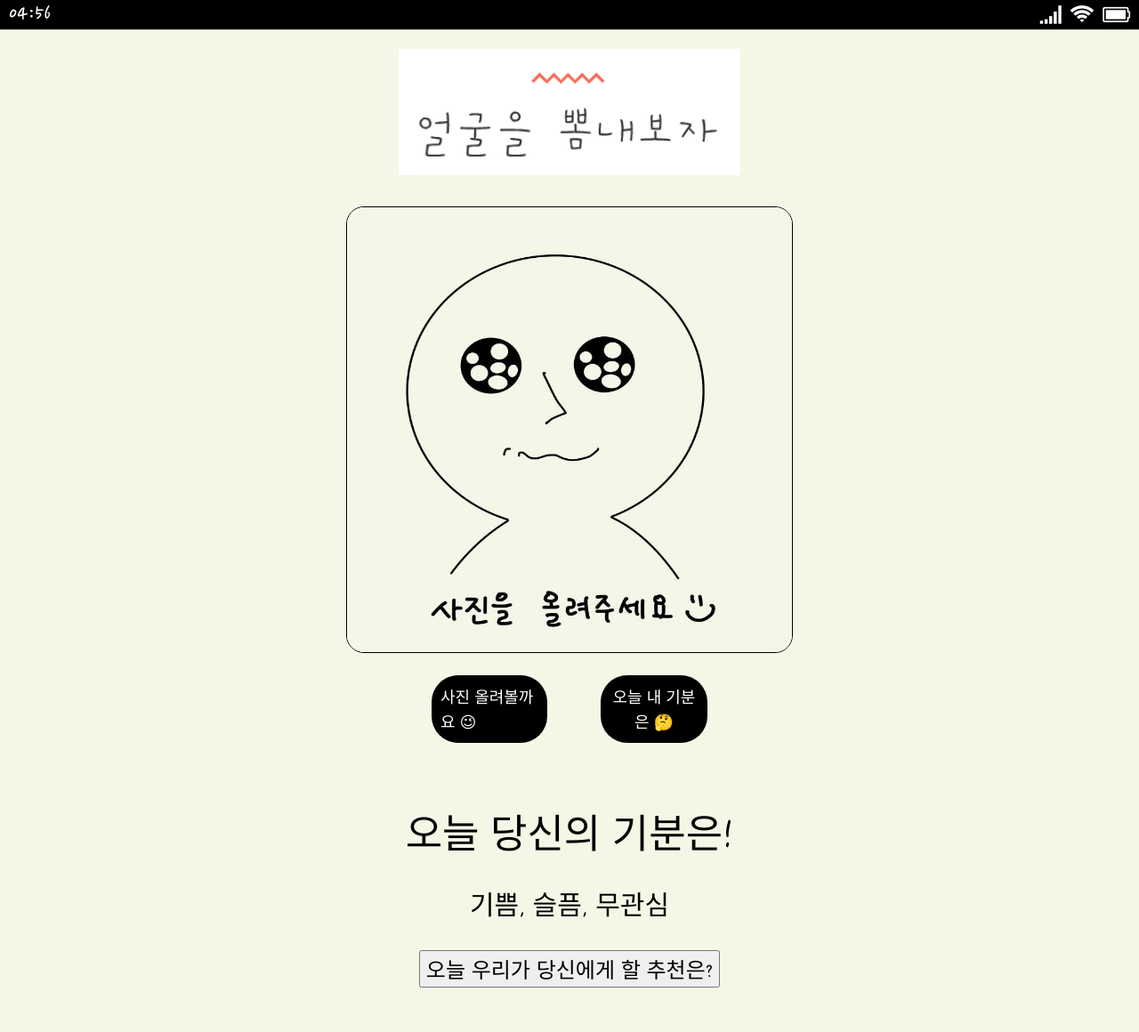
After one commit to BeforePassion/your_today, a Flask app: template templates/home.html in a window 1280 px wide. The commit adds this page. Shown: the whole page at 89% size. Run offline with Flask 2, Linux system fonts and the light colour scheme; the template is opened without the code that fills it, so the values that code supplies are empty; parts of the project's set-up code (start-up, migrations or seed data) failed here and were passed over.

Commit message:
프론트엔드 수정

```diff
--- a/app.py
+++ b/app.py
@@ -20,8 +20,6 @@ app = Flask(__name__)
 
 from pymongo import MongoClient
 
-
-
 from flask import Flask, render_template, jsonify, request, session, redirect, url_for
 
 app = Flask(__name__)
@@ -34,7 +32,7 @@ db = client.dbprojects
 
 #SY db 테스트용
 client = MongoClient('mongodb+srv://test:sparta@cluster0.g1cco.mongodb.net/Cluster0?retryWrites=true&w=majority', tlsCAFile=certifi.where())
-db = client.dbsidepj
+db2 = client.dbsidepj
 
 
 import requests
--- a/static/register.css
+++ b/static/home.css
@@ -1,29 +1,25 @@
-html {
-    height: 100%;
+body {
+    background-color: #f5f6e6;
 }
 
-body {
-    font-family: sans-serif;
-    height: 100%;
-    margin: 0;
+#container {
+    margin-top: 30px;
 }
 
-.image-container {
-    margin-top: 50px;
-}
-.container {
+.home-container_title {
     display: flex;
-    height: 100%;
     flex-direction: column;
+    align-items: center;
 }
 
-#preview-image {
-    width: 60%;
-    display: block;
-    margin: auto;
+.home-container-logo {
+    display: flex;
+    justify-content: center;
+    margin-top: 55px;
+    margin-bottom: 35px;
 }
 
-.upload-btn {
+.home-container-upload-btn {
     flex: 1;
     display: flex;
     flex-direction: row;
@@ -36,7 +32,6 @@ body {
 
 label {
     cursor: pointer;
-    font-size: 1em;
 }
 
 #chooseFile {
@@ -81,7 +76,7 @@ label {
     color: white;
     border-radius: 30px;
     padding: 10px;
-    font-size: 13px;
+    font-size: 18px;
 
     cursor: pointer;
 }
@@ -110,23 +105,23 @@ label {
     color: white;
     border-radius: 30px;
     padding: 10px;
-    font-size: 13px;
+    font-size: 18px;
     border: none;
-
     cursor: pointer;
-
 }
 
-.image-show {
-    z-index: -1;
+.home-container_body {
     display: flex;
-    justify-content: center;
+    flex-direction: column;
     align-items: center;
-    position: absolute;
-    width: 100%;
-    height: 100%;
+    margin-bottom: 50px;
 }
 
-.img {
-    position: absolute;
+.home-container_body > p:first-child {
+    font-size: 45px;
 }
+
+.home-container_body > p:nth-child(2) {
+    margin-top: -20px;
+    font-size: 30px;
+}
--- /dev/null
+++ b/static/index.css
@@ -0,0 +1,16 @@
+.container {
+    display: flex;
+    flex-direction: column;
+    align-items: center;
+    margin-top: 150px;
+}
+
+.container > img {
+    width: 95vw;
+    height: 30vw;
+    max-width: 720px;
+    max-height: 200px;
+    margin-bottom: 20px;
+    border: 1px solid #c4c4c4;
+    border-radius: 10px;
+}
--- a/static/register.js
+++ b/static/js/home.js
@@ -24,7 +24,7 @@ function posting() {
     let form_data = new FormData()
 
     form_data.append("file_give", file)
-
+    console.log(file.give)
     $.ajax({
         type: "POST",
         url: "/home/analyze",
--- /dev/null
+++ b/static/js/time.js
@@ -0,0 +1,24 @@
+function getTime() {
+    const date = new Date();
+
+    let hour = date.getHours();
+    let min = date.getMinutes();
+
+    if (hour > 12) {
+        hour -= 12;
+    }
+
+    hour = hour < 10 ? '0' + hour : hour;
+    min = min < 10 ? '0' + min : min;
+
+    let result = hour + ':' + min;
+
+    document.getElementById('time').innerHTML = result;
+}
+
+function init() {
+    getTime();
+    setInterval(getTime, 1000);
+}
+
+init();
--- /dev/null
+++ b/static/status-bar.css
@@ -0,0 +1,26 @@
+.status-bar {
+    width: 100%;
+    display: flex;
+    position: fixed;
+    justify-content: space-between;
+    align-items: center;
+    z-index: 1;
+    top: 0;
+    left: 50%;
+    transform: translateX(-50%);
+    border-bottom: 1px solid #c4c4c4;
+    background-color: black;
+}
+
+.left {
+    margin-left: 10px;
+    font-size: 26px;
+    color: white;
+}
+
+.right {
+    margin-right: 10px;
+}
+.right > i {
+    padding-left: 5px;
+}
--- /dev/null
+++ b/static/style.css
@@ -0,0 +1,15 @@
+@import 'index.css';
+@import 'home.css';
+@import 'result_chicken.css';
+@import 'status-bar.css';
+
+* {
+    font-family: 'Nanum Pen Script', cursive;
+}
+
+body {
+    width: 100%;
+    max-width: 720px;
+    height: auto;
+    margin: 0 auto;
+}
--- /dev/null
+++ b/templates/home.html
@@ -0,0 +1,63 @@
+<!DOCTYPE html>
+<html lang="kr">
+<head>
+    <meta charset="UTF-8">
+    <meta http-equiv="X-UA-Compatible" content="IE=edge">
+    <meta name="viewport" content="width=device-width, initial-scale=1.0">
+    <script src="https://ajax.googleapis.com/ajax/libs/jquery/3.5.1/jquery.min.js"></script>
+    <link rel="stylesheet" href="https://cdnjs.cloudflare.com/ajax/libs/font-awesome/4.7.0/css/font-awesome.min.css">
+    <title>너의 오늘</title>
+    <link rel="stylesheet" href="../static/style.css">
+    <link href="https://fonts.googleapis.com/css2?family=Nanum+Pen+Script&display=swap" rel="stylesheet">
+
+</head>
+<body>
+    <div id="wrapper">
+        <div class="status-bar">
+            <div class="left" id="time" >
+            </div>
+            <div class="right">
+                <i class="fa fa-signal" style="font-size:24px; color: white;"></i>
+                <i class="fa fa-wifi" style="font-size:24px; color: white;"></i>
+                <i class="fa fa-battery-4" style="font-size:24px; color: white;"></i>
+            </div>
+        </div>
+        <div id="home-container">
+            <div class="home-container-logo">
+                <img id="logo" src="../static/image/containerlogo.png" alt="로고">
+            </div>
+            <div class="home-container_title">
+                <div class="home-container_img">
+                    <img style="max-width: 500px; max-height: 500px; width: 70vw; height: 70vw; border-radius: 20px; border: 1px solid black; margin-bottom: 20px;" id="preview-image" src="../static/image/sample.jpg">
+                </div>
+                <div class="home-container-upload-btn" id="upload-btn">
+                    <form method="post" enctype="multipart/form-data" class="first_btn">
+                        <div class="button">
+                            <label for="chooseFile">
+                                사진 올려볼까요 😉
+                            </label>
+                        </div>
+                        <input type="file" id="chooseFile" name="chooseFile" accept="image/*" onchange="loadFile(this)">
+                    </form>
+                    <div class="home-container_button">
+                        <button class="submitButton" id="submitButton">오늘 내 기분은 🤔</button>
+                    </div>
+                </div>
+            </div>
+
+            <div class="home-container_body">
+                <p>오늘 당신의 기분은!</p>
+                <p>기쁨, 슬픔, 무관심</p>
+                <div id="home-container_recommend">
+                    <button style="font-size: 24px;" onclick="window.location.href='/result/recommend'">오늘 우리가 당신에게 할 추천은?</button>
+                </div>
+            </div>
+
+        </div>
+    </div>
+
+    <script src="../static/js/home.js"></script>
+    <script src="../static/js/time.js"></script>
+</body>
+</html>
+<!--# 왜 안되누-->
--- a/templates/result_chicken.html
+++ b/templates/result_chicken.html
@@ -25,6 +25,6 @@
         <button>음, 이거 별론데...?</button>
         </div>
     </div>
-<script src="../static/result_chicken.js"></script>
+<script src="../static/js/result_chicken.js"></script>
 </body>
 </html>
```
Also changed, not shown: templates/home_register.html (deleted, +0 -43 lines), templates/index.html (+24 -2 lines), static/image/containerlogo.png (added), static/image/mainlogo.png (added), static/image/sample.jpg (added), static/js/result_chicken.js (renamed from static/result_chicken.js).
